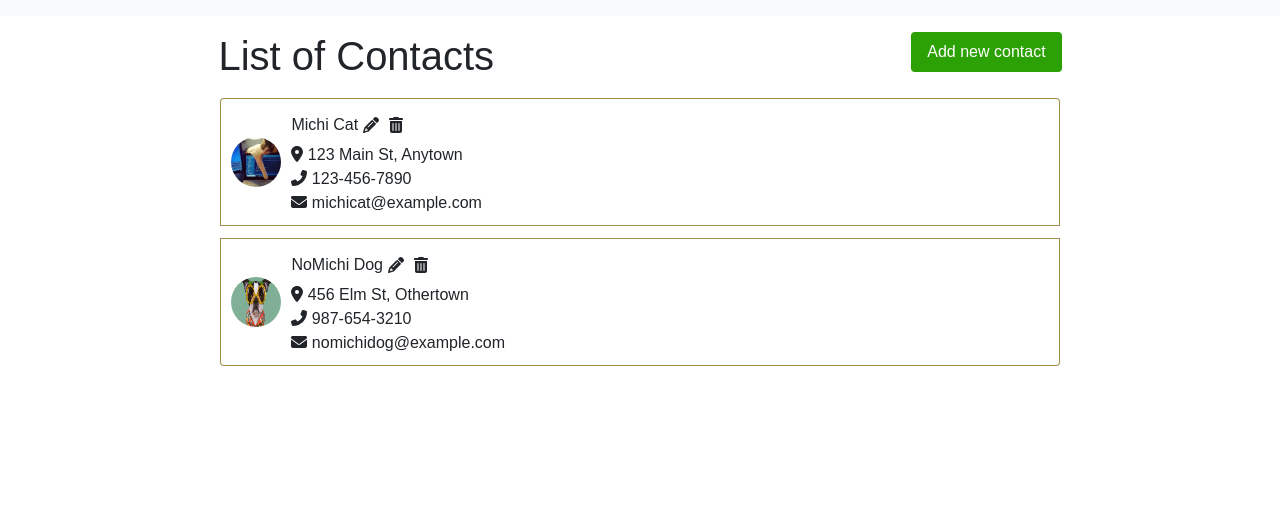
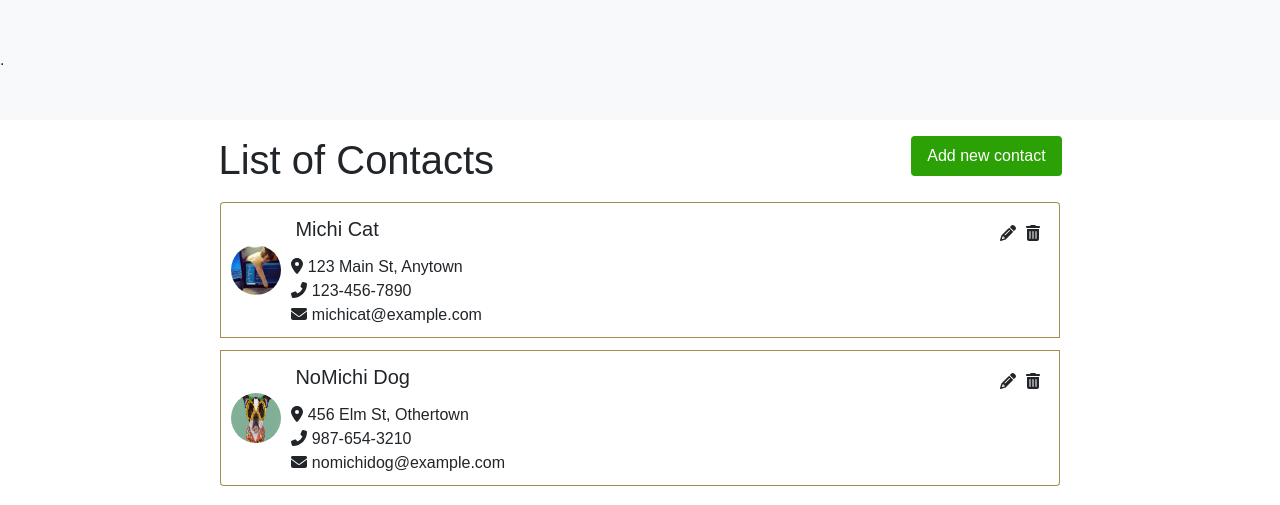
Before and after one commit to 4GeeksAcademy/Tulio-Portela-Lista-de-Contactos-Context, a React app: page / in a window 1280 px wide. Shown: the top 505 px of the page. Built offline with nearby package versions, Linux system fonts and the light colour scheme.

Commit message:
arreglo vistas de orden y ubicaciones de divs

```diff
--- a/src/js/component/footer.js
+++ b/src/js/component/footer.js
@@ -1,5 +1,3 @@
 import React, { Component } from "react";
 
-export const Footer = () => (
-  <footer className="footer mt-auto py-3 text-center"></footer>
-);
+export const Footer = () => <footer className="bg-light w-100 py-5">.</footer>;
--- a/src/js/component/navbar.js
+++ b/src/js/component/navbar.js
@@ -2,5 +2,5 @@ import React from "react";
 import { Link } from "react-router-dom";
 
 export const Navbar = () => {
-  return <nav className="navbar navbar-light bg-light mb-3"></nav>;
+  return <nav className="bg-light w-100 py-5">.</nav>;
 };
--- a/src/js/views/home.js
+++ b/src/js/views/home.js
@@ -35,7 +35,7 @@ export const Home = () => {
   }, []);
 
   return (
-    <div className="container mt-3">
+    <div className="container mt-3 mb-3">
       <div className="AddContact d-flex justify-content-between">
         <h1 className="title text-start ms-2">List of Contacts</h1>
         <Link to="/dates">
@@ -52,9 +52,9 @@ export const Home = () => {
                 alt="Profile"
                 className="profile-photo"
               />
-              <div>
-                <div className="info-Icons">
-                  <span>{item.name}</span>
+              <div className="w-100">
+                <div className="d-flex justify-content-between m-1">
+                  <span className="h5">{item.name}</span>
                   <span className="icons">
                     <Link
                       to={`/single/${item.id}`} // Enlace al perfil individual del contacto
--- a/src/styles/home.css
+++ b/src/styles/home.css
@@ -46,13 +46,6 @@
   cursor: pointer;
 }
 
-.info-icons {
-  display: flex;
-  justify-content: space-between;
-  width: 100%;
-  margin: 6px;
-}
-
 .icons .btn:hover {
   background-color: #f0f0f0;
 }
--- /dev/null
+++ b/src/styles/nav&foot.css
@@ -0,0 +1,4 @@
+.bg-light {
+  height: 100px;
+  color: lightgrey;
+}
--- a/template.html
+++ b/template.html
@@ -32,7 +32,7 @@
       crossorigin="anonymous"
     ></script>
     <script
-      src="https://kit.fontawesome.com/your-fontawesome-kit.js"
+      src="https://kit.fontawesome.com/b6230ed174.js"
       crossorigin="anonymous"
     ></script>
   </body>
```
